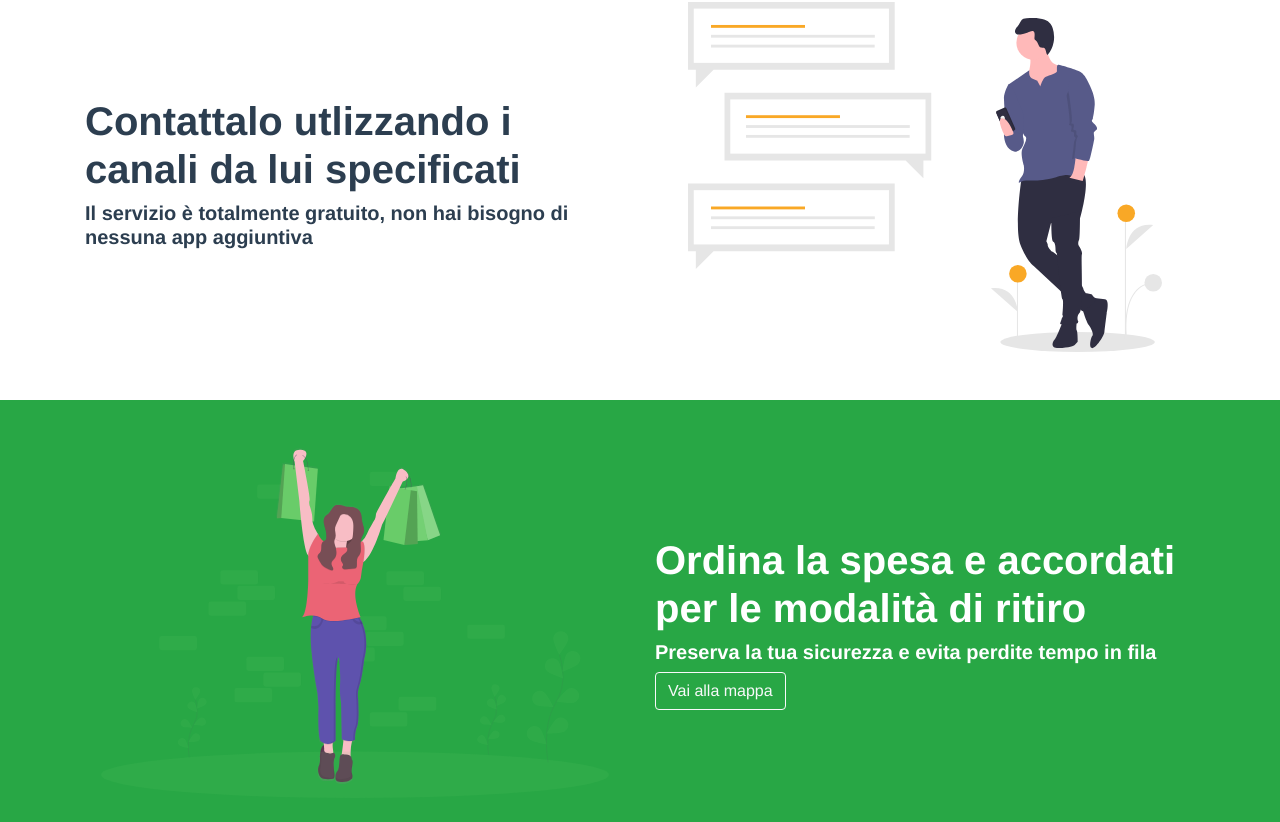
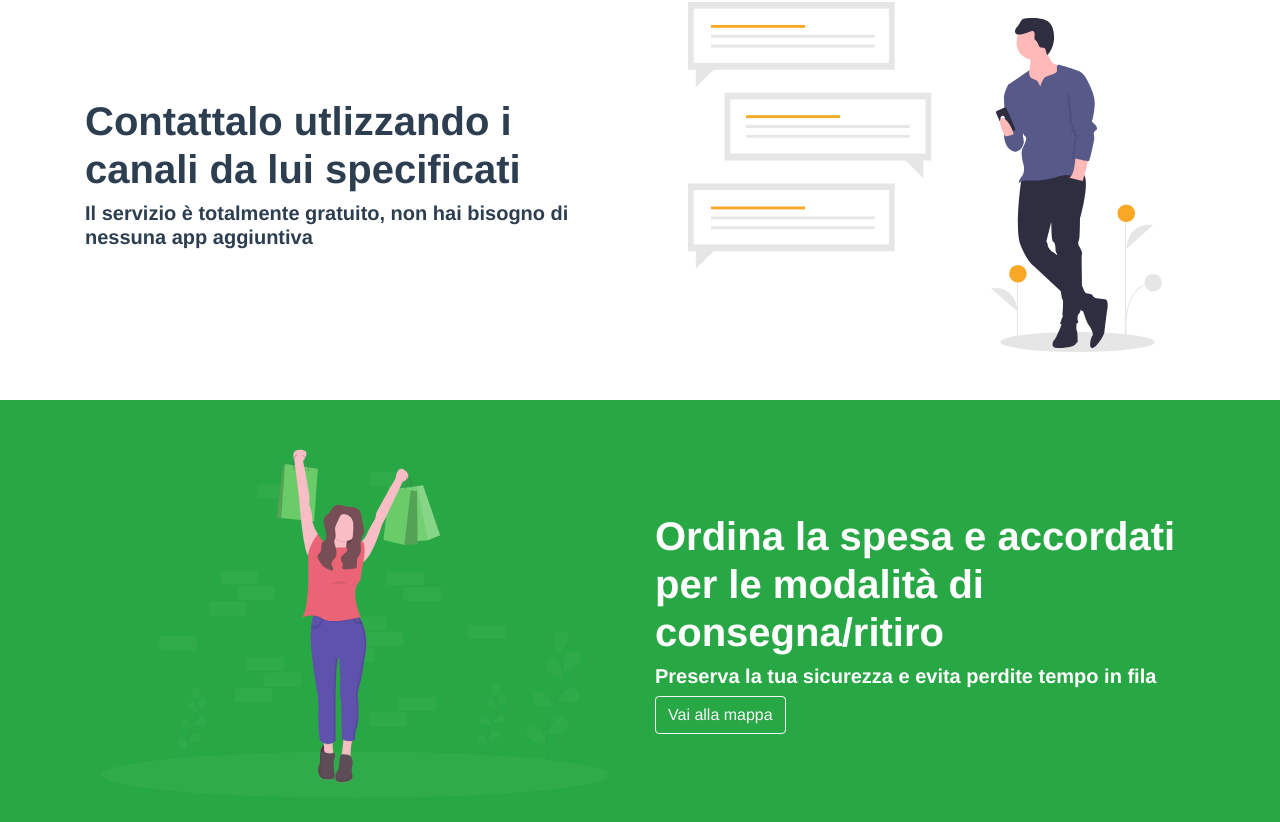
Before and after one commit to limone-eth/easy-collect-web, a Vue app: page /utenti in a window 1280 px wide. Shown: the part 1104-1926 px from the top of the page. Built offline with nearby package versions, Linux system fonts and the light colour scheme; what vue-browser-geolocation, vue-toast-notification would draw is missing.

Commit message:
Updated FAQ and Manifesto

```diff
--- a/src/components/LandingUsers.vue
+++ b/src/components/LandingUsers.vue
@@ -89,7 +89,7 @@
                         <img src="../assets/undraw_successful_purchase_uyin.svg" height="350" alt="illustration">
                     </div>
                     <div class="col-6 text-left align-self-center">
-                        <div class="h1 font-weight-bolder">Ordina la spesa e accordati per le modalità di ritiro</div>
+                        <div class="h1 font-weight-bolder">Ordina la spesa e accordati per le modalità di consegna/ritiro</div>
                         <h5 class="font-weight-bold">Preserva la tua sicurezza e evita perdite tempo in fila</h5>
                         <b-button variant="outline-light" to="/mappa">Vai alla mappa</b-button>
                     </div>
@@ -100,7 +100,7 @@
                 <div class="row pt-5 pb-5">
 
                     <div class="col-12 text-center align-self-center">
-                        <div class="h1 font-weight-bolder">Ordina la spesa e accordati per le modalità di ritiro</div>
+                        <div class="h1 font-weight-bolder">Ordina la spesa e accordati per le modalità di consegna/ritiro</div>
                         <h5 class="font-weight-bold">Preserva la tua sicurezza e evita perdite tempo in fila</h5>
                         <b-button variant="outline-light" to="/mappa">Vai alla mappa</b-button>
                     </div>
```
